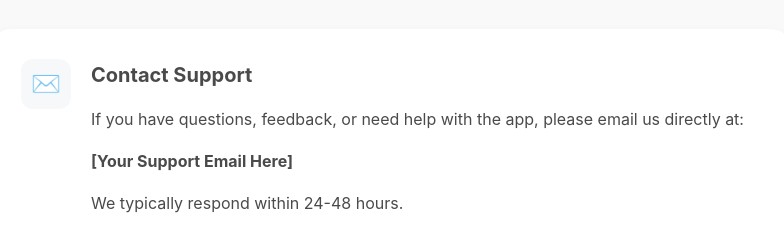
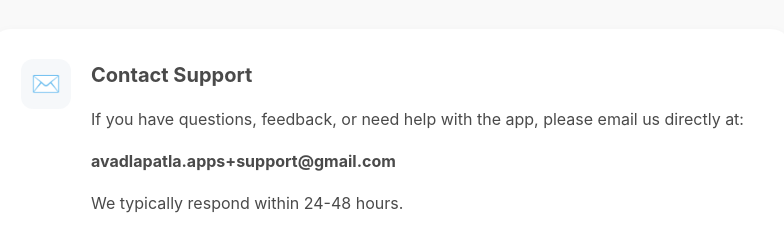
Before and after one commit to appsvadlapatla/appsvadlapatla.github.io, a plain HTML site: page index.html in a window 1280 px wide. Shown: the part 1308-1549 px from the top of the page, without its empty margins (249-1033 px from the left). Drawn offline with Linux system fonts and the light colour scheme.

Commit message:
Add files via upload

```diff
--- a/index.html
+++ b/index.html
@@ -148,7 +148,7 @@
             <div class="section-content">
                 <h2>Contact Support</h2>
                 <p>If you have questions, feedback, or need help with the app, please email us directly at:</p>
-                <p><strong>[Your Support Email Here]</strong></p>
+                <p><strong>avadlapatla.apps+support@gmail.com</strong></p>
                 <p>We typically respond within 24-48 hours.</p>
             </div>
         </div>
```
